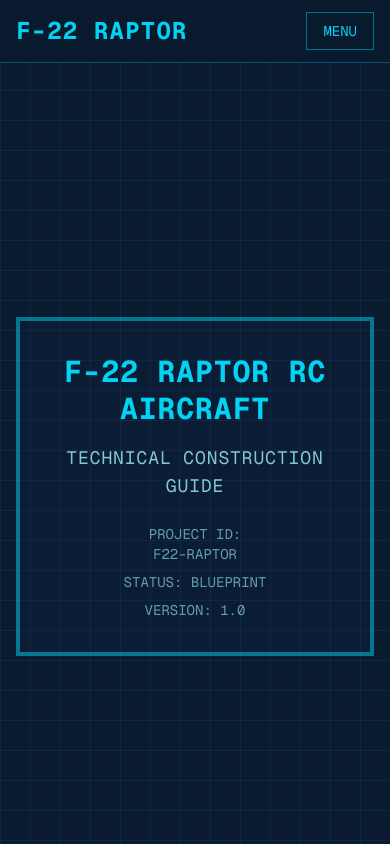
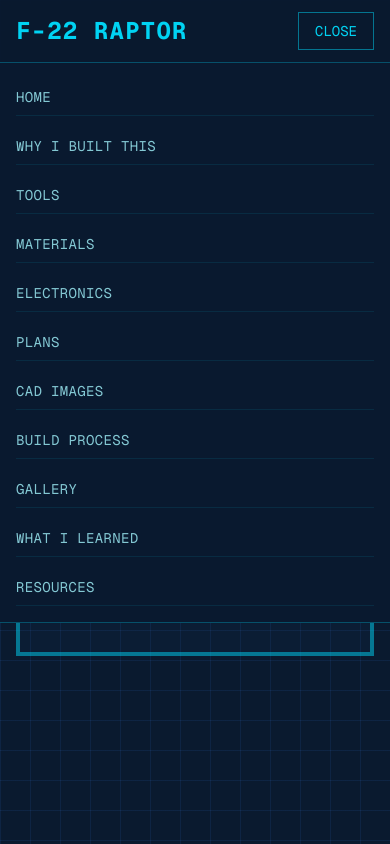
Before and after one commit to danishayman/f22-raptor, a Next.js app: page / in a window 390 px wide. Both pictures are taken after a click on the button "MENU". Shown: the top 844 px of the page. Built offline with nearby package versions, Linux system fonts and the light colour scheme.

Commit message:
feat: Add responsive Navbar component with navigation links and mobile menu.

```diff
--- a/components/Navbar.tsx
+++ b/components/Navbar.tsx
@@ -1,6 +1,10 @@
 "use client";
 
+import { useState } from "react";
+
 export default function Navbar() {
+  const [isMenuOpen, setIsMenuOpen] = useState(false);
+
   const sections = [
     { id: "hero", label: "Home" },
     { id: "why-i-built-this", label: "Why I Built This" },
@@ -14,6 +18,10 @@
     { id: "what-i-learned", label: "What I Learned" },
     { id: "resources", label: "Resources" },
   ];
+
+  const handleLinkClick = () => {
+    setIsMenuOpen(false);
+  };
 
   return (
     <nav className="fixed top-0 left-0 right-0 z-50 bg-[#0A1A2F]/95 backdrop-blur-sm border-b border-cyan-400/30">
@@ -33,11 +41,32 @@
               </a>
             ))}
           </div>
-          <button className="lg:hidden text-cyan-400 border border-cyan-400/50 px-4 py-2 text-sm">
-            MENU
+          <button
+            className="lg:hidden text-cyan-400 border border-cyan-400/50 px-4 py-2 text-sm"
+            onClick={() => setIsMenuOpen(!isMenuOpen)}
+          >
+            {isMenuOpen ? "CLOSE" : "MENU"}
           </button>
         </div>
       </div>
+
+      {/* Mobile Menu Dropdown */}
+      {isMenuOpen && (
+        <div className="lg:hidden bg-[#0A1A2F]/98 border-t border-cyan-400/30">
+          <div className="container mx-auto px-4 py-4 flex flex-col gap-3">
+            {sections.map((section) => (
+              <a
+                key={section.id}
+                href={`#${section.id}`}
+                onClick={handleLinkClick}
+                className="text-sm text-cyan-200/80 hover:text-cyan-400 transition-colors uppercase tracking-wide py-2 border-b border-cyan-400/10"
+              >
+                {section.label}
+              </a>
+            ))}
+          </div>
+        </div>
+      )}
     </nav>
   );
 }
```
